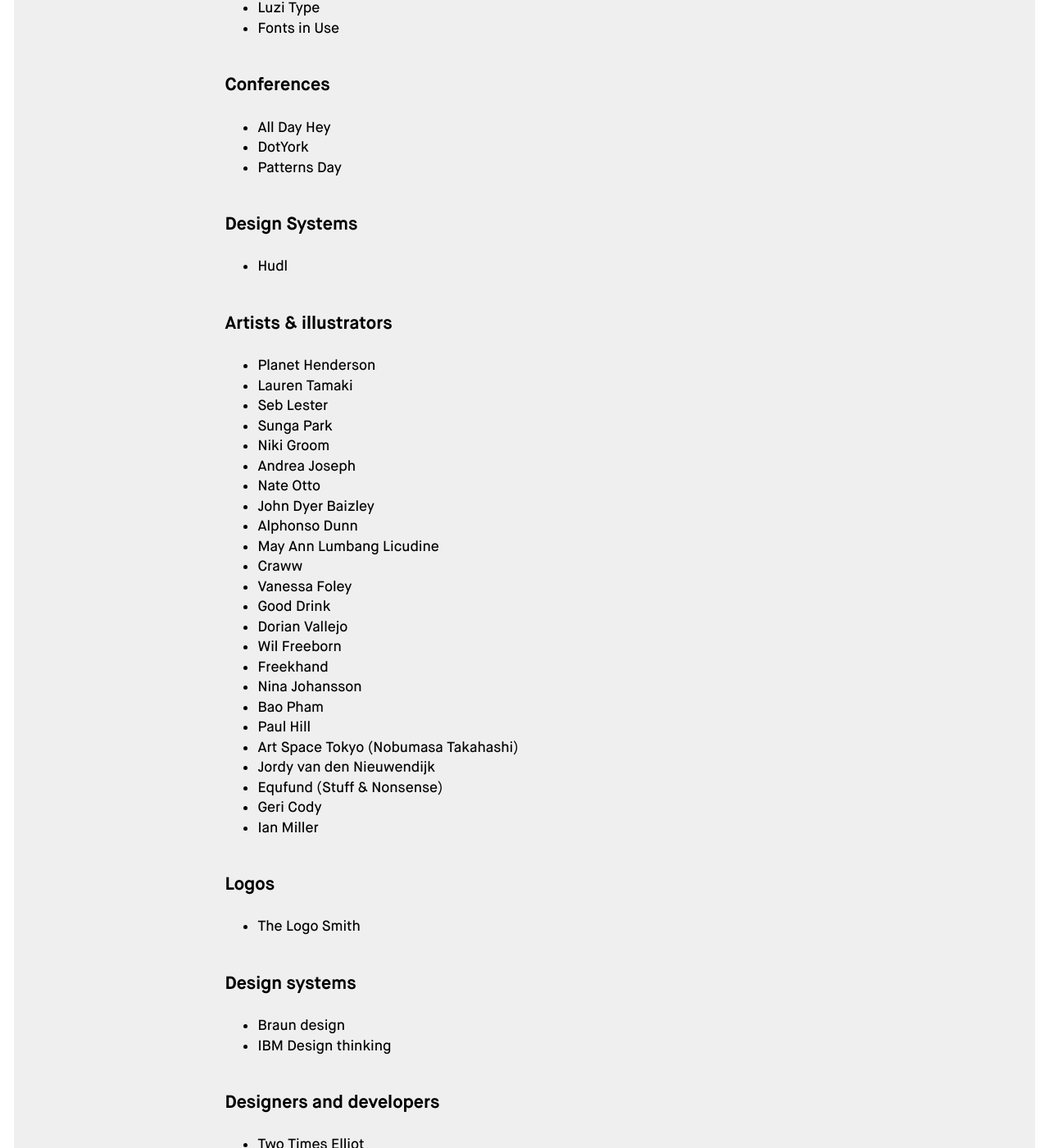
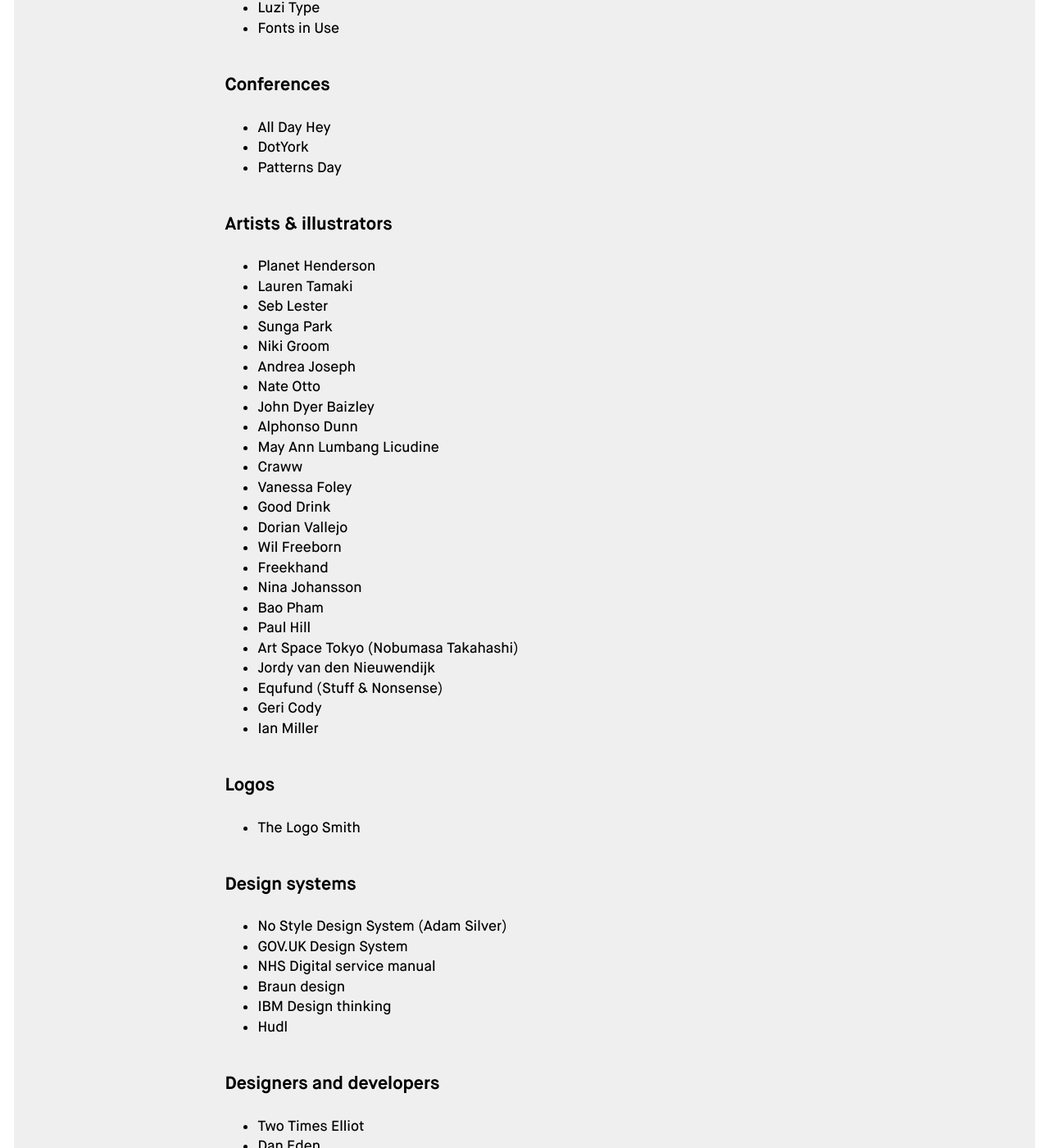
Before and after one commit to regmtait/regmtait.co.uk, a Jekyll site: the page built from links.md, in a window 1280 px wide and 1400 px high, scrolled down 2222 px. Shown: the whole window at 82% size. Built offline with Jekyll 4.4.1, drawn with Linux system fonts in a browser that asks for light colours.

Commit message:
Update links.md

```diff
--- a/links.md
+++ b/links.md
@@ -94,10 +94,6 @@
 * [DotYork](https://dotyork.com/)
 * [Patterns Day](https://patternsday.com/)
 
-## Design Systems
-
-* [Hudl](https://uniform.hudl.com/)
-
 ## Artists & illustrators
 
 * [Planet Henderson](http://www.planethenderson.com/storyboards/#/spiderman4/)
@@ -131,8 +127,12 @@
 
 ## Design systems
 
+* [No Style Design System (Adam Silver)](http://nostyle.herokuapp.com/patterns)
+* [GOV.UK Design System](https://design-system.service.gov.uk/)
+* [NHS Digital service manual](https://service-manual.nhs.uk/)
 * [Braun design](http://www.dasprogramm.co.uk/shop/braun)
 * [IBM Design thinking](https://www.ibm.com/design/thinking/)
+* [Hudl](https://uniform.hudl.com/)
 
 ## Designers and developers
 
```
